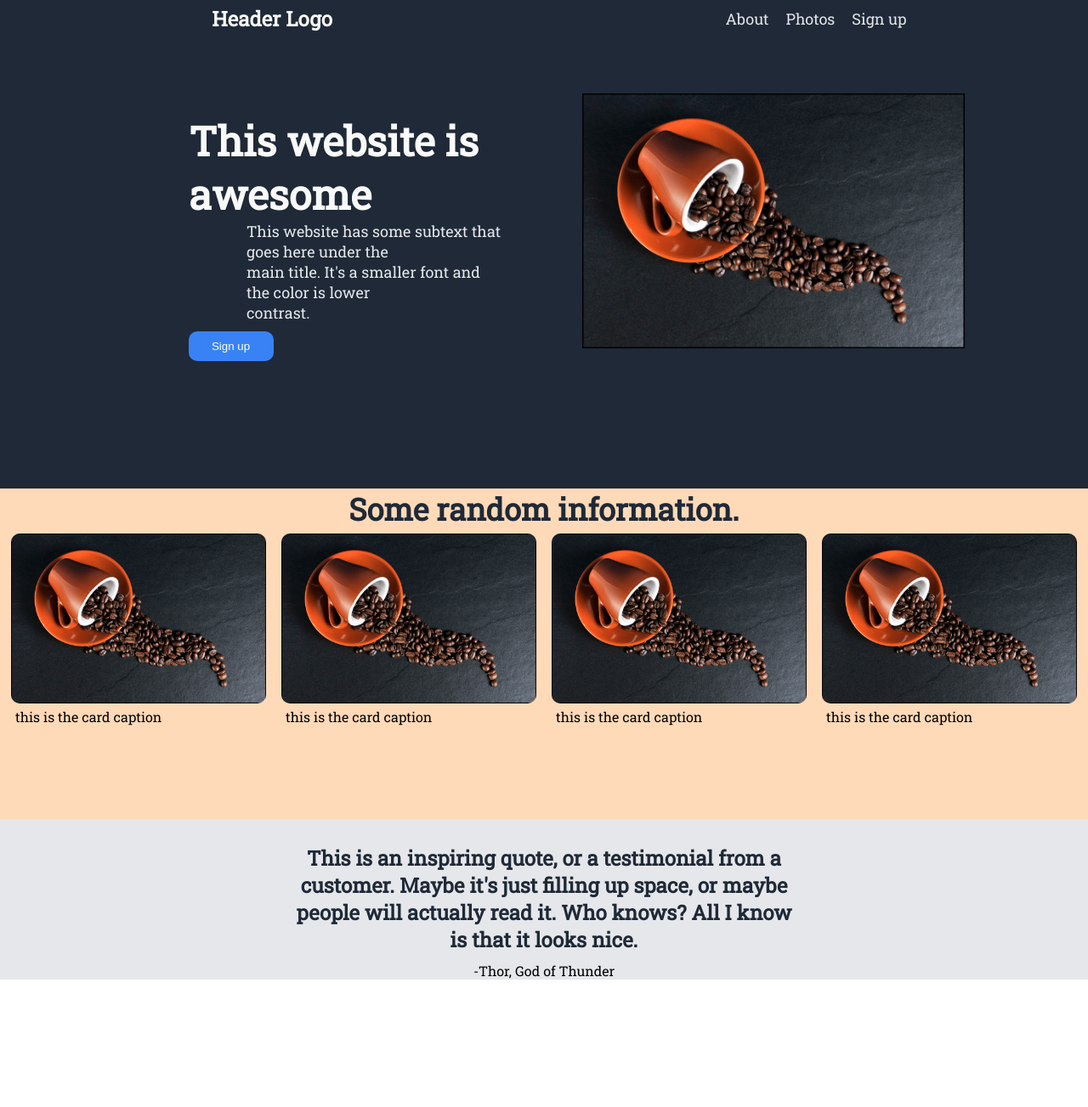
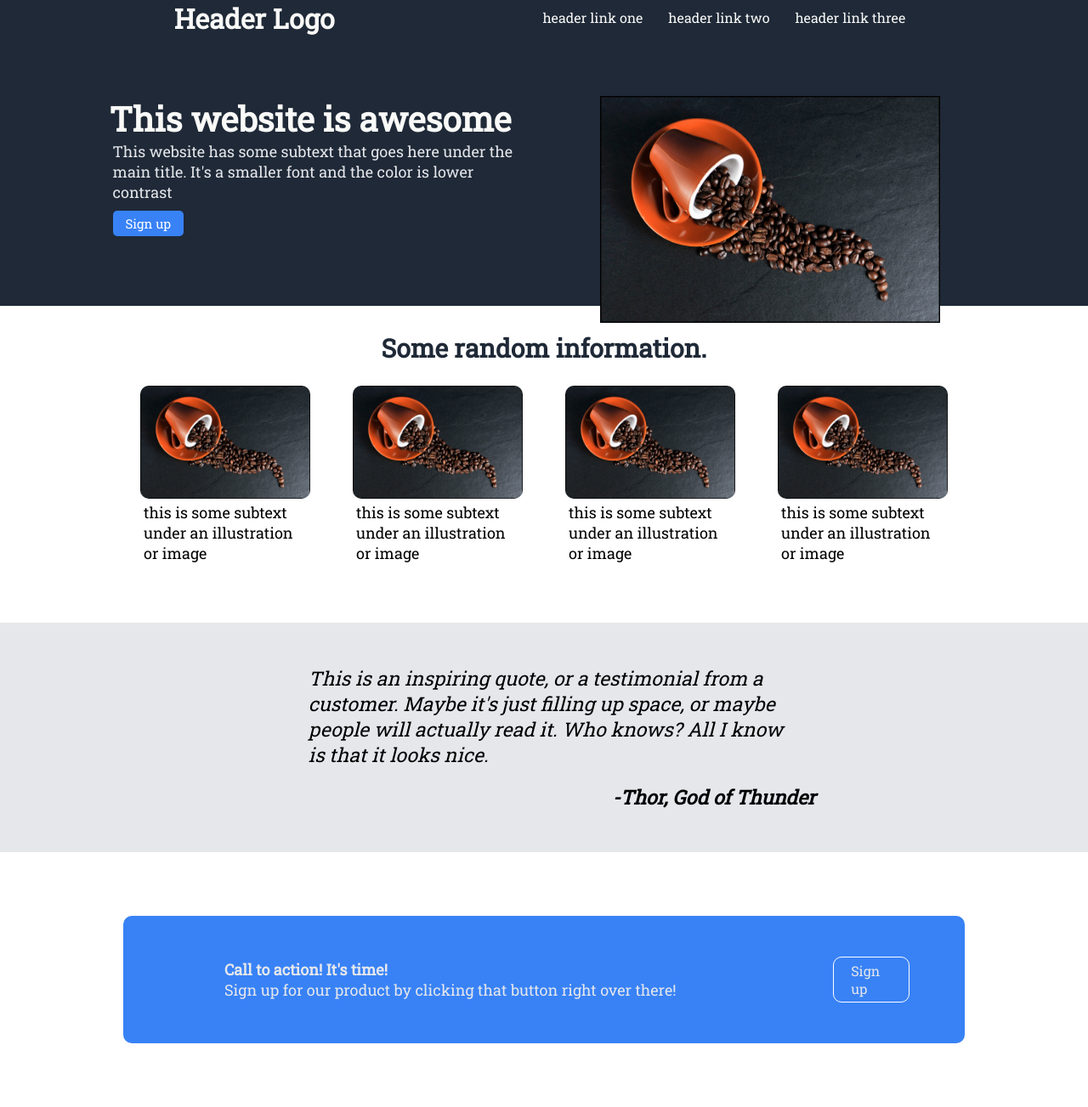
Before and after one commit to geoffreynyc/landing-page, a plain HTML site: page index.html in a window 1280 px wide. Shown: the whole page at 85% size. Before the commit the page ends 1153 px from the top, so only its background shows below. Drawn offline with Linux system fonts and the light colour scheme.

Commit message:
Complete rework of previous version

```diff
--- a/index.html
+++ b/index.html
@@ -8,66 +8,109 @@
     <link rel="stylesheet" href="style.css" />
   </head>
   <body>
-    <div class="first-section">
-      <div class="navbar">
-        <div class="navbar-left"><h1 class="header-logo">Header Logo</h1></div>
-        <div class="navbar-right">
-          <ul class="header-link">
-            <li>About</li>
-            <li>Photos</li>
-            <li>Sign up</li>
-          </ul>
+    <div class="top-container">
+      <div class="header">
+        <h1>Header Logo</h1>
+        <ul>
+          <li><a href="">header link one</a></li>
+          <li><a href="">header link two</a></li>
+          <li><a href="">header link three</a></li>
+        </ul>
+      </div>
+      <div class="hero-container">
+        <div class="left-hero">
+          <h2>This website is awesome</h2>
+          <p>
+            This website has some subtext that goes here under the <br />
+            main title. It's a smaller font and the color is lower <br />
+            contrast
+          </p>
+          <button class="hero-sign-up">Sign up</button>
         </div>
-      </div>
-
-      <div class="content">
-        <div class="content-left">
-          <h1 class="content-title">This website is <br />awesome</h1>
-          <p class="content-caption">
-            This website has some subtext that goes here under the <br />main
-            title. It's a smaller font and the color is lower<br />
-            contrast.
-          </p>
-          <button class="hero-btn" type="button">Sign up</button>
-        </div>
-        <div class="content-right">
+        <div class="right-hero">
           <img
-            class="hero-img"
-            src="/images/coffee.jpg"
-            alt="Cup of coffee beans spilled over"
+            class="main-img"
+            src="images/coffee.jpg"
+            alt="spilled cup of coffee beans"
           />
         </div>
       </div>
     </div>
-    <div class="second-section">
-      <h2>Some random information.</h2>
+    <div class="middle-container">
+      <h3>Some random information.</h3>
       <div class="card-container">
         <div class="card">
-          <img class="card-img" src="/images/coffee.jpg" alt="" />
-          <p class="card-caption">this is the card caption</p>
+          <img
+            src="images/coffee.jpg"
+            class="card-img"
+            alt="spilled cup of coffee beans"
+          />
+          <p>
+            this is some subtext <br />
+            under an illustration <br />
+            or image
+          </p>
         </div>
         <div class="card">
-          <img class="card-img" src="/images/coffee.jpg" alt="" />
-          <p class="card-caption">this is the card caption</p>
+          <img
+            src="images/coffee.jpg"
+            class="card-img"
+            alt="spilled cup of coffee beans"
+          />
+          <p>
+            this is some subtext <br />
+            under an illustration <br />
+            or image
+          </p>
         </div>
         <div class="card">
-          <img class="card-img" src="/images/coffee.jpg" alt="" />
-          <p class="card-caption">this is the card caption</p>
+          <img
+            src="images/coffee.jpg"
+            class="card-img"
+            alt="spilled cup of coffee beans"
+          />
+          <p>
+            this is some subtext <br />
+            under an illustration <br />
+            or image
+          </p>
         </div>
         <div class="card">
-          <img class="card-img" src="/images/coffee.jpg" alt="" />
-          <p class="card-caption">this is the card caption</p>
+          <img
+            src="images/coffee.jpg"
+            class="card-img"
+            alt="spilled cup of coffee beans"
+          />
+          <p>
+            this is some subtext <br />
+            under an illustration <br />
+            or image
+          </p>
         </div>
       </div>
     </div>
-    <div class="third-section">
-      <h3 class="quote">
+    <div class="bottom-container">
+      <p>
         This is an inspiring quote, or a testimonial from a <br />
         customer. Maybe it's just filling up space, or maybe <br />
         people will actually read it. Who knows? All I know <br />
         is that it looks nice.
-      </h3>
-      <p class="quote-author">-Thor, God of Thunder</p>
+      </p>
+      <p class="author">-Thor, God of Thunder</p>
+    </div>
+    <div class="footer">
+      <div class="footer-border">
+        <div class="footer-border-left">
+          <p>Call to action! It's time!</p>
+
+          <p>
+            Sign up for our product by clicking that button right over there!
+          </p>
+        </div>
+        <div class="footer-border-right">
+          <button class="footer-btn">Sign up</button>
+        </div>
+      </div>
     </div>
   </body>
 </html>
--- a/style.css
+++ b/style.css
@@ -1,146 +1,170 @@
 @import url("https://fonts.googleapis.com/css2?family=Roboto+Slab&display=swap");
+
 * {
   margin: 0;
   padding: 0;
+  font-family: "Roboto Slab", sans-serif;
 }
 
-body {
-  font-family: "Roboto Slab", serif;
-}
-.first-section {
-  background-color: #1f2937;
-  padding-bottom: 100px;
+.main-img {
+  width: 400px;
+  height: auto;
+  padding-right: 70px;
 }
 
-.header-logo {
-  font-size: 24px;
-  color: #f9faf8;
+h2 {
+  font-size: 40px;
 }
 
-.header-link li {
-  list-style: none;
+h3 {
+  text-align: center;
+  font-size: 30px;
+  color: #1f2937;
+  padding-top: 30px;
+}
+
+p {
   font-size: 18px;
-  color: #e5e7eb;
+  padding-left: 4px;
+}
+
+ul > li {
+  list-style-type: none;
+  padding-left: 30px;
+}
+
+a {
+  all: unset;
+}
+
+a:hover {
+  cursor: pointer;
+}
+
+.hero-sign-up {
+  margin-top: 10px;
+  margin-left: 4px;
+  background-color: #3882f6;
+  border: 0px;
+  border-radius: 5px;
+  color: white;
+  font-size: 15px;
+  padding: 5px;
+  padding-left: 15px;
+  padding-right: 15px;
+}
+
+.hero-sign-up:hover {
+  cursor: pointer;
+  background-color: rgb(15, 105, 240);
+}
+
+.header > ul {
+  display: flex;
   margin: 10px;
 }
-
-.navbar {
-  display: flex;
+.top-container {
+  background-color: #1f2937;
+  color: #f9faf8;
+  height: 45vh;
 }
 
-ul {
+.header {
   display: flex;
+  justify-content: space-evenly;
 }
 
-.navbar-left,
-.navbar-right {
+.left-hero > p {
+  color: #e5e7eb;
+}
+
+.hero-container {
   display: flex;
-  width: 50%;
+  justify-content: space-evenly;
+  margin-top: 70px;
+  margin-left: 25px;
+}
+
+.middle-container {
+  padding-bottom: 70px;
+}
+
+.card-container {
+  margin-top: 25px;
+  display: flex;
+  justify-content: center;
+  gap: 50px;
+}
+
+.card-img {
+  height: auto;
+  width: 200px;
+  border-radius: 10px;
+}
+
+.bottom-container {
+  background-color: #e5e7eb;
+  display: flex;
+  flex-direction: column;
+  align-items: center;
+  padding-top: 50px;
+  padding-bottom: 50px;
+}
+
+.bottom-container > p {
+  font-style: italic;
+  font-size: 23px;
+}
+
+.author {
+  font-weight: bold;
+  padding-top: 20px;
+  padding-left: 400px;
+}
+
+.footer {
+  height: 300px;
+  display: flex;
   justify-content: center;
   align-items: center;
 }
 
-.content {
-  background-color: #1f2937;
+.footer-border {
+  background-color: #3882f6;
+  color: #e5e7eb;
+  width: 75%;
+  height: 40%;
+  display: flex;
+  flex-direction: row;
+  justify-content: center;
+  align-items: center;
+  border-radius: 10px;
+  padding: 15px;
 }
 
-.content-title {
-  font-size: 48px;
+.footer-border-left > p:nth-child(1) {
   font-weight: bolder;
-  color: #f9faf8;
+}
+.footer-border-left {
+  width: 80%;
+  margin-left: 100px;
+  display: flex;
+  justify-content: center;
+  flex-direction: column;
+}
+.footer-border-right {
+  display: flex;
+  justify-content: center;
+  align-items: flex-end;
 }
 
-.content-caption {
-  font-size: 18px;
-  color: #e5e7eb;
-  margin-left: 95px;
+.footer-btn {
+  all: unset;
+  border: 1px double white;
+  border-radius: 10px;
+  padding: 5px 20px 5px 20px;
+  margin-right: 50px;
 }
-
-.hero-img {
-  width: auto;
-  height: 300px;
-  margin: 50px;
-  padding-right: 100px;
-}
-
-.content {
-  display: flex;
-  flex-direction: row;
-}
-
-.content-left {
-  display: flex;
-  flex-direction: column;
-  margin: 50px;
-  align-items: center;
-  justify-content: center;
-  padding-left: 145px;
-  padding-top: 40px;
-}
-
-.content-right {
-  display: flex;
-  justify-content: center;
-  align-items: center;
-  flex-direction: column;
-  width: 50%;
-}
-
-.hero-btn {
-  background-color: #3882f6;
-  color: white;
-  width: 100px;
-  margin-right: 242px;
-  margin-top: 10px;
-  padding: 10px;
-  border-radius: 10px;
-  border: 0px;
+.footer-btn:hover {
   cursor: pointer;
 }
-
-h2 {
-  font-size: 36px;
-  font-weight: bolder;
-  color: #1f2937;
-  text-align: center;
-}
-
-.second-section {
-  background-color: peachpuff;
-  padding-bottom: 60px;
-}
-
-.card-container {
-  display: flex;
-  flex-direction: row;
-  justify-content: space-evenly;
-}
-
-.card-img {
-  padding: 5px;
-  border-radius: 15px;
-  display: flex;
-  width: 300px;
-  height: auto;
-}
-
-.card-caption {
-  margin-left: 10px;
-  padding-bottom: 50px;
-}
-
-.third-section {
-  background-color: #e5e7eb;
-}
-
-.quote {
-  text-align: center;
-  font-size: 24px;
-  color: #1f2937;
-  padding-top: 30px;
-}
-
-.quote-author {
-  text-align: center;
-  padding-top: 10px;
-}
```
